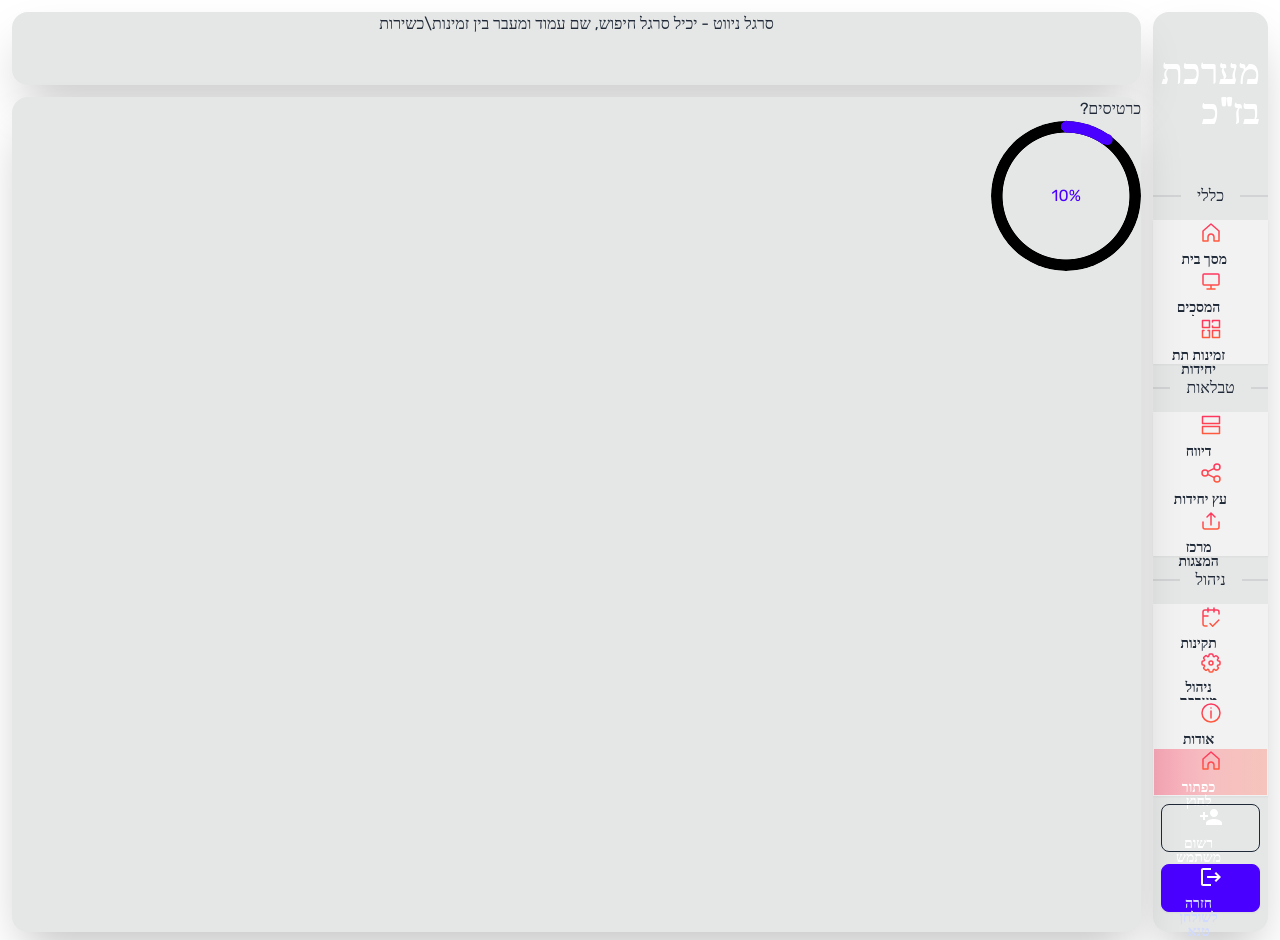
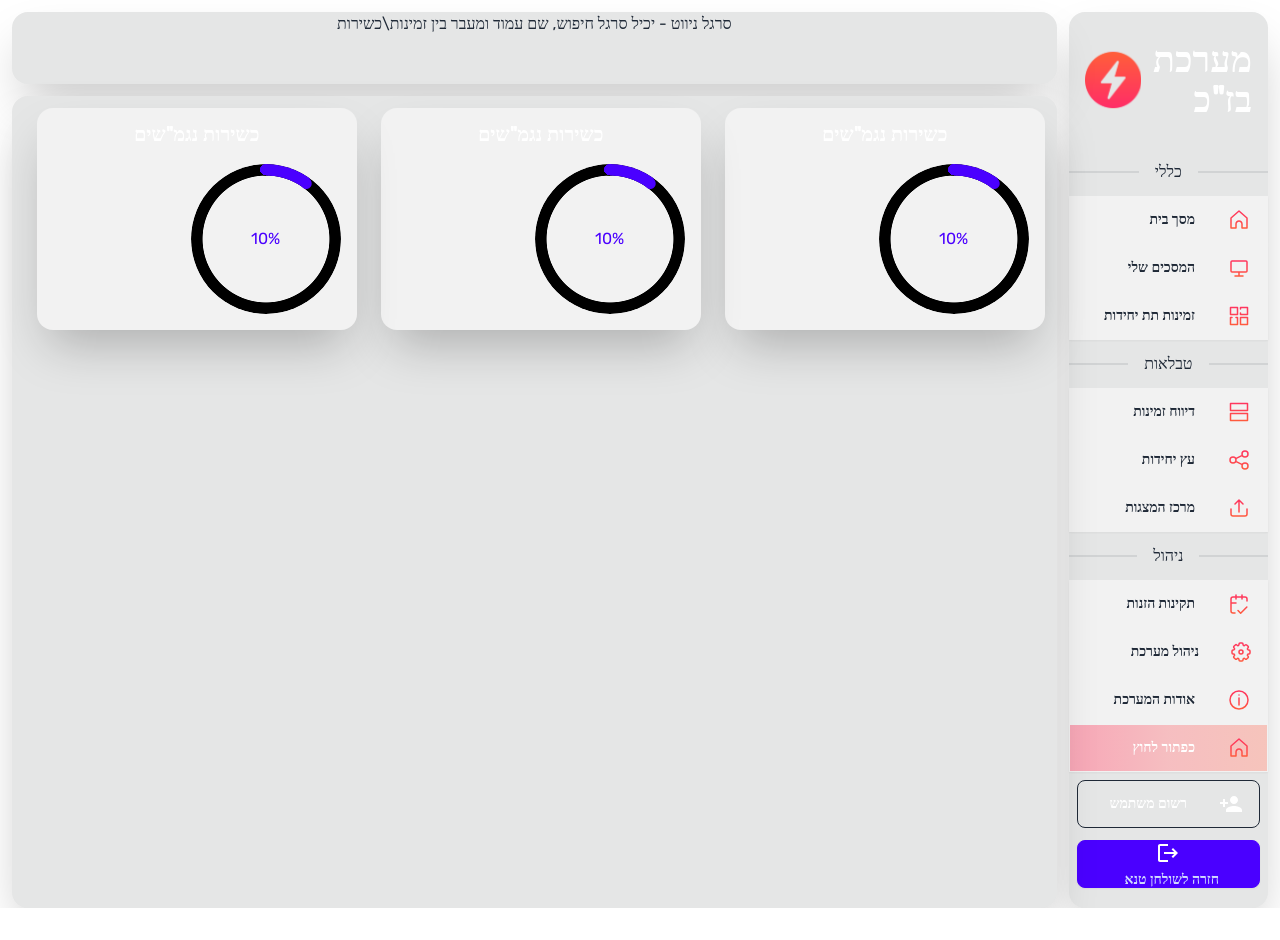
Before and after one commit to YuvalHad1220/daisy-comps, a React (Vite) app: page / in a window 1280 px wide. After the commit the page ends 908 px from the top, so only its background shows below. Built offline with nearby package versions, Linux system fonts and the light colour scheme.

Commit message:
added clocks and data but hit a wall, need to change code

```diff
--- a/src/App.tsx
+++ b/src/App.tsx
@@ -88,8 +88,12 @@ function App() {
 
   return (
     <Sidebar navSections={navSections}>
-      כרטיסים?
-      <Chart />
+      <div className="flex gap-6">
+        <Chart />
+        <Chart />
+        <Chart />
+      </div>
+
     </Sidebar>
   )
 
--- a/src/Comps/Chart.tsx
+++ b/src/Comps/Chart.tsx
@@ -12,23 +12,28 @@ const Chart = () => {
 
     // will be consisted of two charts - one gray and one purple
     const CircleChart = () => (
-        <div className="relative">
-            <div className="radial-progress text-black absolute" style={{"--value": 100, "--thickness": "0.7rem", "--size": "150px",}}></div>
-            <div className="radial-progress text-primary absolute right-" style={{"--value": value, "--thickness": "0.7rem", "--size": "150px",}} role="progressbar">
-                <div>
+        <div className="radial-progress text-black" style={{"--value": 100, "--thickness": "0.7rem", "--size": "150px",}} role="progressbar">
+            <div className="radial-progress text-primary z-10" style={{"--value": value, "--thickness": "0.7rem", "--size": "150px",}} role="progressbar">
                     {value}%
-                </div>
             </div>
         </div>
     );
 
     return (
-        <Paper>
-            {/* <svg width="100" height="100" xmlns="http://www.w3.org/2000/svg">
-                <circle cx="50" cy="50" r="40" stroke="black" stroke-width="8" fill="none" shape-rendering="auto"/>
-            </svg> */}
-            <CircleChart />
-
+        <Paper bgcolor="bg-base-200" classnames="w-80">
+            <p className="text-center text-white pt-3 text-xl font-bold">כשירות נגמ"שים</p>
+            <div className="collapse">
+                <input type="checkbox" />
+                <div className="collapse-title">
+                    <CircleChart />
+                </div>
+                <div className="collapse-content">
+                    <p>bippity bopitty u r now my property</p>
+                    <div className="w-full bg-gray-200 rounded-full h-3.5 dark:bg-gray-700">
+                        <div className="bg-blue-600 h-3.5 rounded-full" style={{width: "45%"}} />
+                    </div>
+                </div>
+            </div>
         </Paper>
     );
 
--- a/src/Comps/Paper.tsx
+++ b/src/Comps/Paper.tsx
@@ -1,14 +1,15 @@
 import React from "react"
 
-interface iPaper {
+interface iPaper extends React.HTMLAttributes<HTMLDivElement> {
     classnames?: string,
-    children: React.ReactNode
+    children: React.ReactNode,
+    bgcolor?: string,
 }
 
-const Paper: React.FC<iPaper> = ({classnames = "", children}) => {
-    const finalClassnames = "rounded-2xl shadow-2xl bg-base-300 " + classnames;
+const Paper: React.FC<iPaper> = ({classnames = "", children, bgcolor = "bg-base-300", ...rest}) => {
+    const finalClassnames = "rounded-2xl shadow-2xl " + bgcolor + " " +classnames;
     return (
-    <div className={finalClassnames}>
+    <div className={finalClassnames} {...rest}>
         {children}
       </div>
     )
--- a/src/Comps/Sidebar.tsx
+++ b/src/Comps/Sidebar.tsx
@@ -14,7 +14,7 @@ interface iSidebar {
 
 
 const SidebarFooter = () => (
-    <div className="flex flex-col mt-auto mb-3 gap-3 p-2">
+    <div className="flex flex-col items-center mt-auto mb-3 gap-3 p-2">
       <button className="btn btn-outline w-full">
         <AddUserIcon className="fill-white"/>
         <p className="hidden xl:inline text-center ml-auto mr-6 text-white">רשום משתמש</p>
@@ -28,25 +28,25 @@ const SidebarFooter = () => (
   )
 
 const NavItem = ({item} : {item: iNavItem}) => (
-    <button className="btn rounded-none">
+    <button className="btn rounded-none w-full">
       <item.Icon />
       <p className="hidden xl:inline text-center ml-auto mr-6">{item.text}</p>
     </button>
   )
 
   const BazakHeader = () => (
-    <div className="flex justify-center items-center p-0 xl:px-4 my-4">
+    <div className="flex justify-center items-center p-0 gap-3 xl:px-4 my-3">
       <h1 className="hidden xl:inline font-bold	text-4xl text-white">מערכת בז"כ</h1>
-      <BazakIcon className="xl:h-32 xl:w-32" />
+      <BazakIcon className="xl:h-28 xl:w-28" />
     </div>
   );
 
   const MainNavSection = ({navSections} : {navSections: iNavSection[]}) => (
     navSections.map(section => (
-      <>
+      <div key={section.text}>
         <div className="divider">{section.text}</div>
         {section.items.map(navItem => <NavItem key={navItem.text} item={navItem} />)}
-      </>
+      </div>
     ))
   );
 
@@ -60,20 +60,20 @@ const NavItem = ({item} : {item: iNavItem}) => (
 
 const Sidebar: React.FC<iSidebar> = ({navSections, children}) => {
     return (
-        <div className="grid sm:grid-cols-12 xl:grid-cols-10 h-screen gap-3 p-3">
-          <Paper classnames="col-span-1 flex flex-col">
+        <div className="grid grid-cols-12 h-screen gap-3 p-3">
+          <Paper classnames="col-span-1 xl:col-span-2 flex flex-col">
           <BazakHeader />
             <MainNavSection navSections={navSections} />
             <PressedButtonExample />
             <SidebarFooter />
           </Paper>
 
-          <div className="col-span-11 xl:col-span-9 flex flex-col gap-3 h-full ">
+          <div className="col-span-11 xl:col-span-10 flex flex-col gap-3 h-full ">
             <Paper classnames="h-20">
               <p className="text-center">סרגל ניווט - יכיל סרגל חיפוש, שם עמוד ומעבר בין זמינות\כשירות</p>
             </Paper>
-          <Paper classnames="h-full">
-          {children}
+          <Paper classnames="h-full p-3">
+            {children}
           </Paper>
           </div>
         </div>
```
